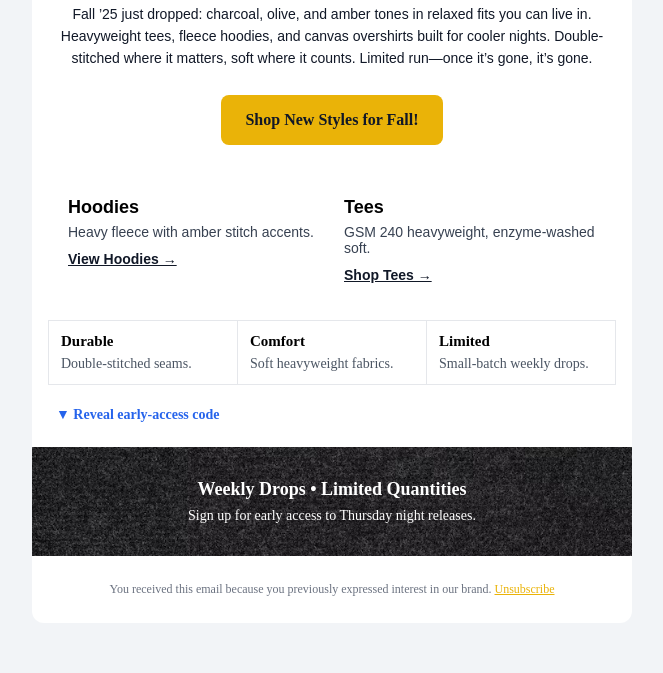
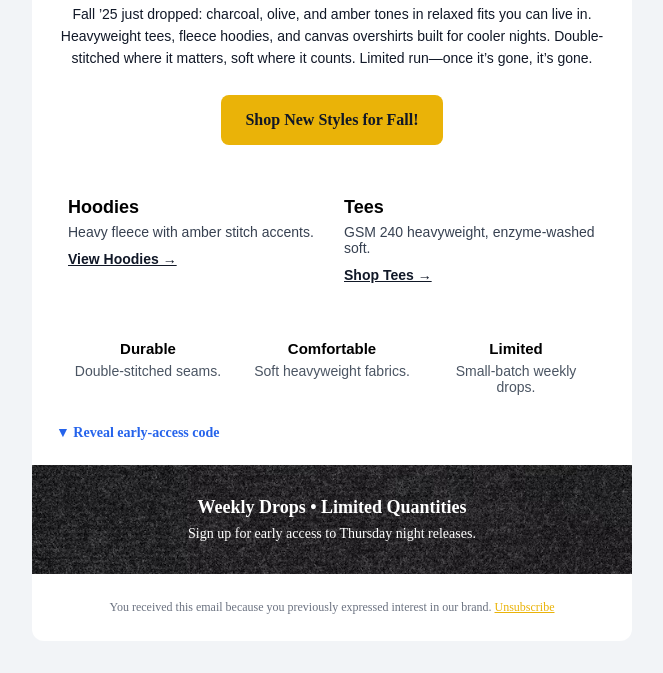
Before and after one commit to crisdiazdev/Email-campaign, a plain HTML site: page index.html in a window 1280 px wide. Shown: the part 720-1393 px from the top of the page, without its empty margins (308-971 px from the left). Drawn offline with Linux system fonts and the light colour scheme.

Commit message:
three colums section

```diff
--- a/index.html
+++ b/index.html
@@ -148,26 +148,40 @@
 
 
         <!-- Three-column section -->
+
         <tr>
-          <td style="padding:8px 16px 20px;">
+          <td style="padding:16px 24px;">
             <table role="presentation" width="100%">
               <tr>
-                <td class="stack" width="33%" style="padding:12px; border:1px solid #e5e7eb; border-radius:10px;" valign="top">
-                  <h3 style="margin:0 0 6px; font-size:15px;">Durable</h3>
-                  <p style="margin:0; font-size:14px; color:#4b5563;">Double-stitched seams.</p>
+                <!-- Column 1 -->
+                <td class="stack" width="33%" style="padding:12px; vertical-align:top; text-align:center;">
+                  <h3 style="margin:0 0 6px; font:700 15px Arial, Helvetica, sans-serif;">Durable</h3>
+                  <p style="margin:0; font:14px Arial, Helvetica, sans-serif; color:#4b5563;">
+                    Double-stitched seams.
+                  </p>
                 </td>
-                <td class="stack" width="33%" style="padding:12px; border:1px solid #e5e7eb; border-radius:10px;" valign="top">
-                  <h3 style="margin:0 0 6px; font-size:15px;">Comfort</h3>
-                  <p style="margin:0; font-size:14px; color:#4b5563;">Soft heavyweight fabrics.</p>
+
+                <!-- Column 2 -->
+                <td class="stack" width="33%" style="padding:12px; vertical-align:top; text-align:center;">
+                  <h3 style="margin:0 0 6px; font:700 15px Arial, Helvetica, sans-serif;">Comfortable</h3>
+                  <p style="margin:0; font:14px Arial, Helvetica, sans-serif; color:#4b5563;">
+                    Soft heavyweight fabrics.
+                  </p>
                 </td>
-                <td class="stack" width="33%" style="padding:12px; border:1px solid #e5e7eb; border-radius:10px;" valign="top">
-                  <h3 style="margin:0 0 6px; font-size:15px;">Limited</h3>
-                  <p style="margin:0; font-size:14px; color:#4b5563;">Small-batch weekly drops.</p>
+
+                <!-- Column 3 -->
+                <td class="stack" width="33%" style="padding:12px; vertical-align:top; text-align:center;">
+                  <h3 style="margin:0 0 6px; font:700 15px Arial, Helvetica, sans-serif;">Limited</h3>
+                  <p style="margin:0; font:14px Arial, Helvetica, sans-serif; color:#4b5563;">
+                    Small-batch weekly drops.
+                  </p>
                 </td>
               </tr>
             </table>
           </td>
         </tr>
+
+
 
         <!-- Checkbox reveal -->
         <tr>
```
